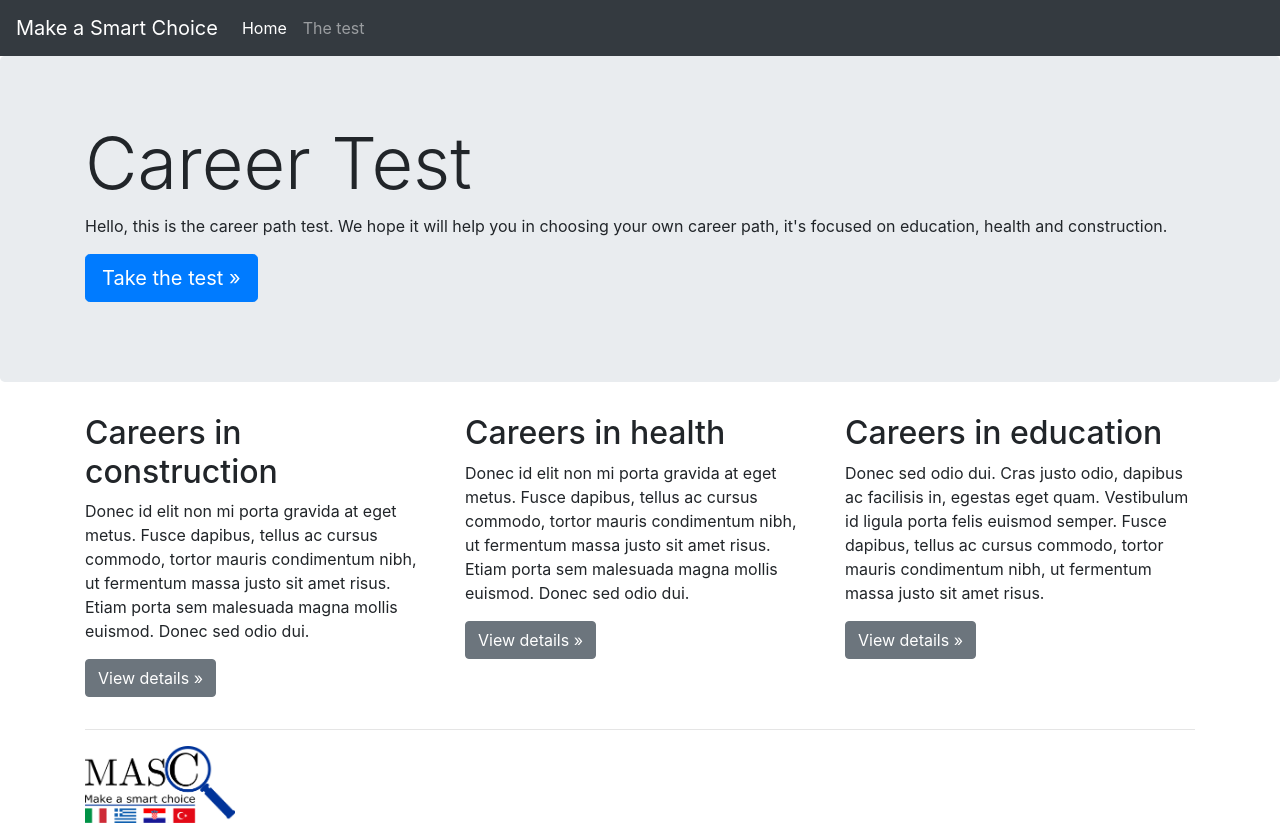
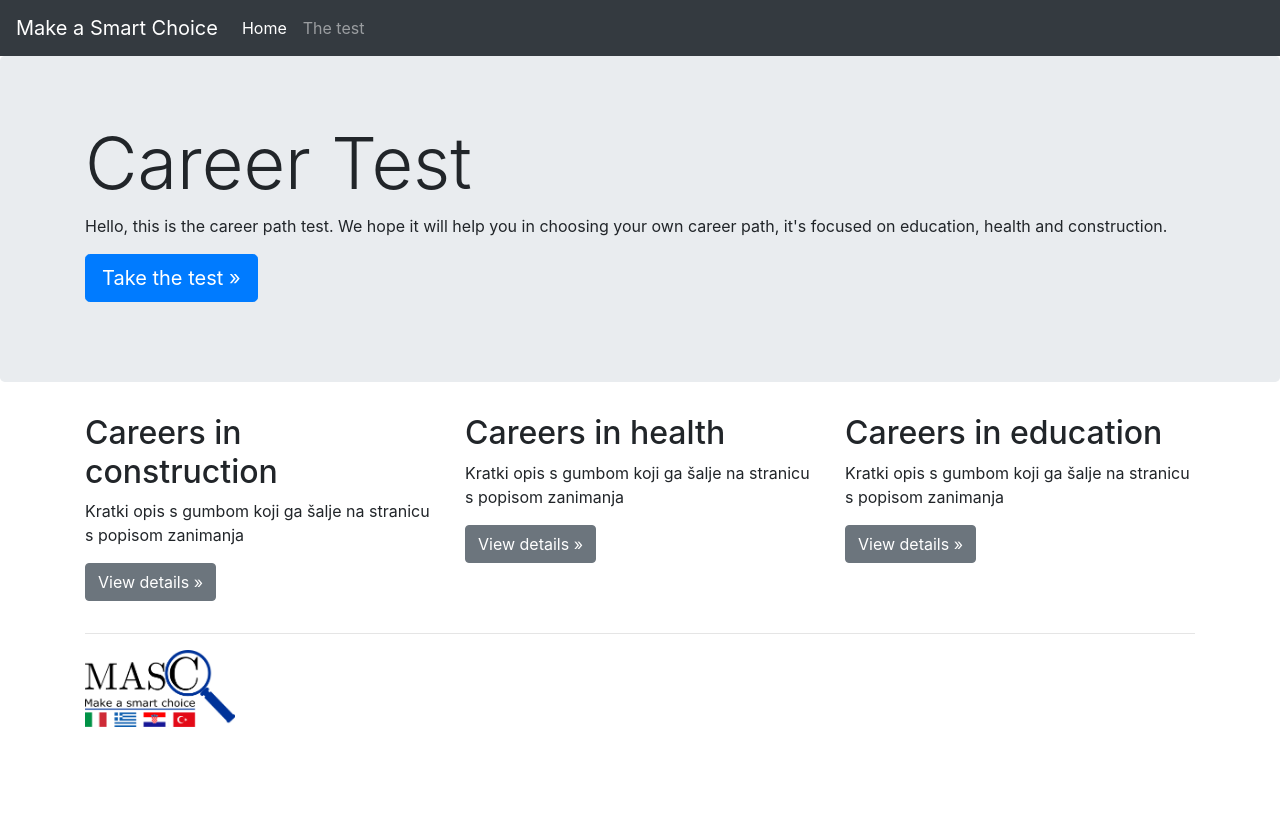
Before and after one commit to erasstranica/erasstranica.github.io, a plain HTML site: page index.html in a window 1280 px wide. After the commit the page ends 800 px from the top, so only its background shows below. Drawn offline with nearby package versions, Linux system fonts and the light colour scheme.

Commit message:
promjene na pocetno stranici

```diff
--- a/index.html
+++ b/index.html
@@ -67,25 +67,22 @@
     <div class="row">
       <div class="col-md-4">
         <h2>Careers in construction</h2>
-        <p>Donec id elit non mi porta gravida at eget metus. Fusce dapibus, tellus ac cursus commodo, tortor mauris condimentum nibh, ut fermentum massa justo sit amet risus. Etiam porta sem malesuada magna mollis euismod. Donec sed odio dui. </p>
+        <p>Kratki opis s gumbom koji ga šalje na stranicu s popisom zanimanja</p>
         <p><a class="btn btn-secondary" href="#" role="button">View details &raquo;</a></p>
       </div>
       <div class="col-md-4">
         <h2>Careers in health</h2>
-        <p>Donec id elit non mi porta gravida at eget metus. Fusce dapibus, tellus ac cursus commodo, tortor mauris condimentum nibh, ut fermentum massa justo sit amet risus. Etiam porta sem malesuada magna mollis euismod. Donec sed odio dui. </p>
+        <p>Kratki opis s gumbom koji ga šalje na stranicu s popisom zanimanja</p>
         <p><a class="btn btn-secondary" href="#" role="button">View details &raquo;</a></p>
       </div>
       <div class="col-md-4">
         <h2>Careers in education</h2>
-        <p>Donec sed odio dui. Cras justo odio, dapibus ac facilisis in, egestas eget quam. Vestibulum id ligula porta felis euismod semper. Fusce dapibus, tellus ac cursus commodo, tortor mauris condimentum nibh, ut fermentum massa justo sit amet risus.</p>
+        <p>Kratki opis s gumbom koji ga šalje na stranicu s popisom zanimanja</p>
         <p><a class="btn btn-secondary" href="#" role="button">View details &raquo;</a></p>
       </div>
     </div>
-
     <hr>
-
   </div> <!-- /container -->
-
 </main>
 
 <footer class="container">
```
